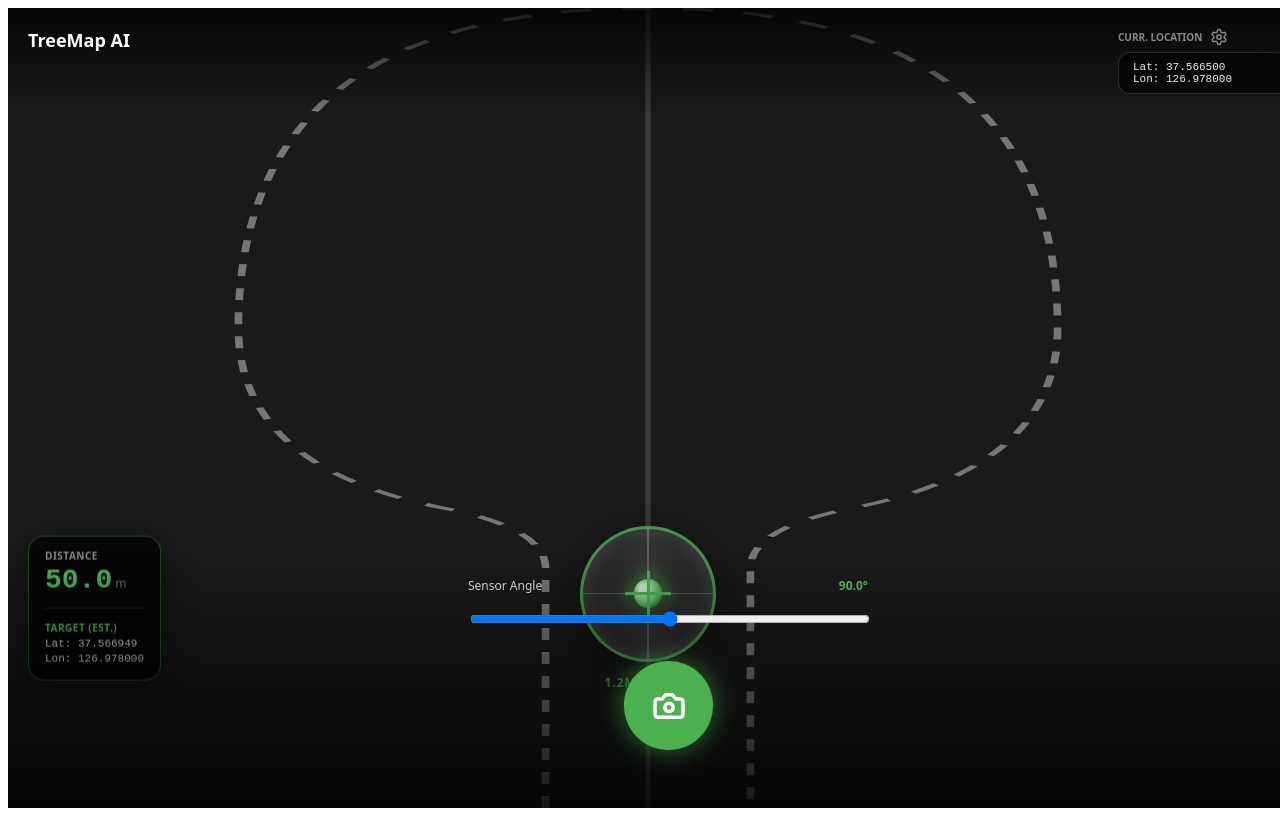
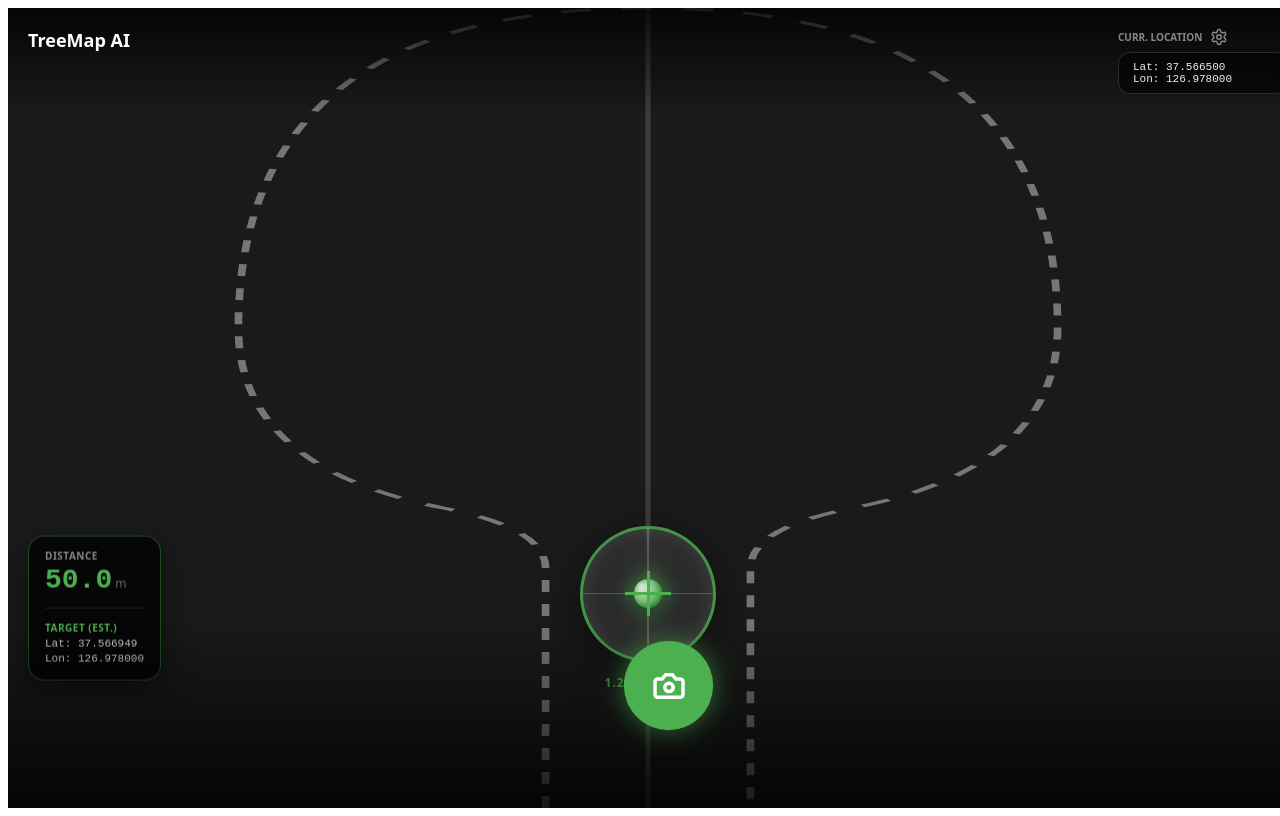
Before and after one commit to boheni07/TreeMap, a React (Vite) app in the folder simulation/: page / in a window 1280 px wide. Built offline with nearby package versions, Linux system fonts and the light colour scheme; no server answers.

Commit message:
UI: Remove Sensor Angle slider from bottom controls

```diff
--- a/simulation/src/App.tsx
+++ b/simulation/src/App.tsx
@@ -215,15 +215,7 @@ const TreeSurveySimulator = () => {
                 </div>
 
                 {/* 하단 제어부 - Safe Area 하단 여백 및 터치 최적화 */}
-                <div style={{ position: 'absolute', bottom: 0, width: '100%', padding: '20px 20px clamp(30px, 8vh, 60px) 20px', display: 'flex', flexDirection: 'column', alignItems: 'center', background: 'linear-gradient(to top, rgba(0,0,0,0.8), transparent)', zIndex: 30 }}>
-                    <div style={{ marginBottom: 'clamp(15px, 3vh, 25px)', width: '85%', maxWidth: '400px' }}>
-                        <div style={{ display: 'flex', justifyContent: 'space-between', marginBottom: '8px' }}>
-                            <label style={{ fontSize: 'clamp(10px, 2.5vw, 12px)', color: '#ccc' }}>Sensor Angle</label>
-                            <span style={{ fontSize: '12px', fontWeight: 'bold', color: isVertical ? '#4caf50' : 'white' }}>{angle.toFixed(1)}°</span>
-                        </div>
-                        <input type="range" min="60" max="120" step="0.1" value={angle} onChange={(e) => setAngle(parseFloat(e.target.value))} style={{ width: '100%', cursor: 'pointer', height: '30px' }} />
-                    </div>
-
+                <div style={{ position: 'absolute', bottom: 0, width: '100%', padding: '20px 20px clamp(40px, 10vh, 80px) 20px', display: 'flex', flexDirection: 'column', alignItems: 'center', background: 'linear-gradient(to top, rgba(0,0,0,0.8), transparent)', zIndex: 30 }}>
                     <button
                         onClick={handleCapture}
                         disabled={!isVertical}
```
